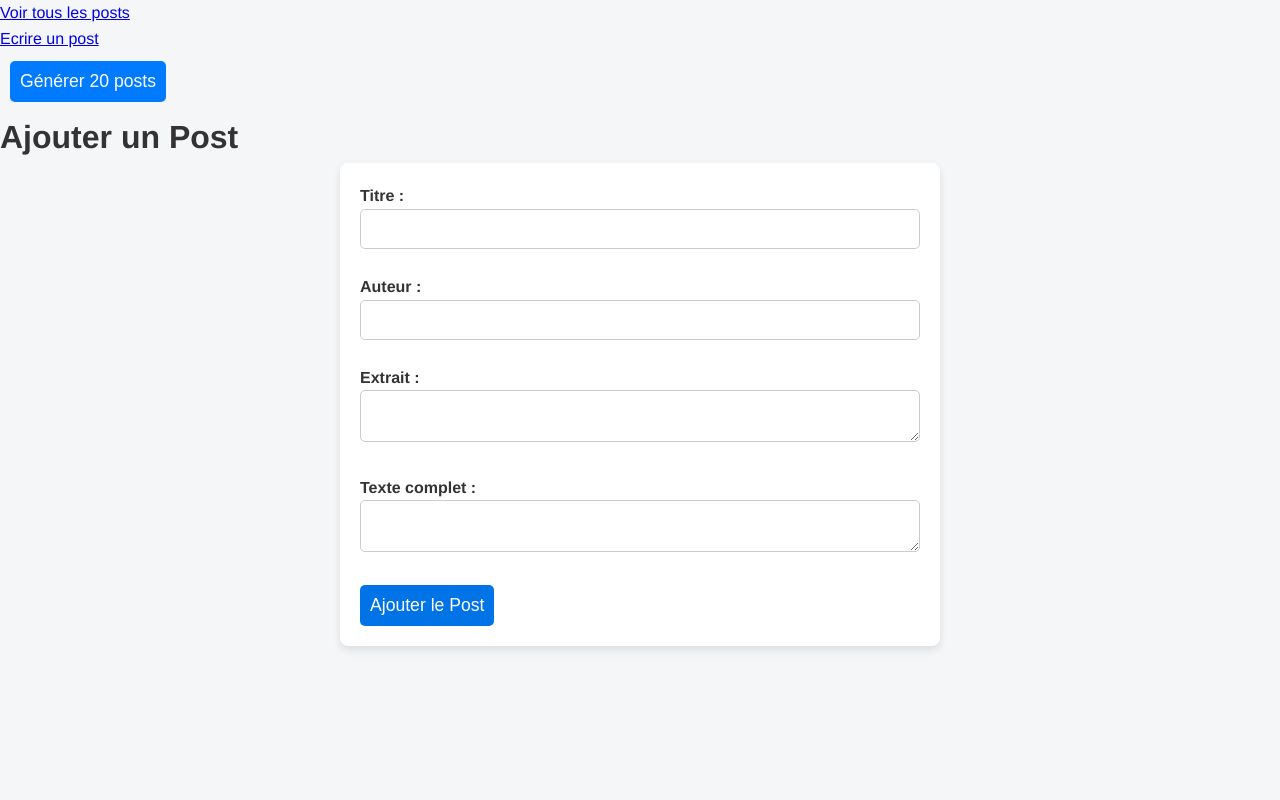
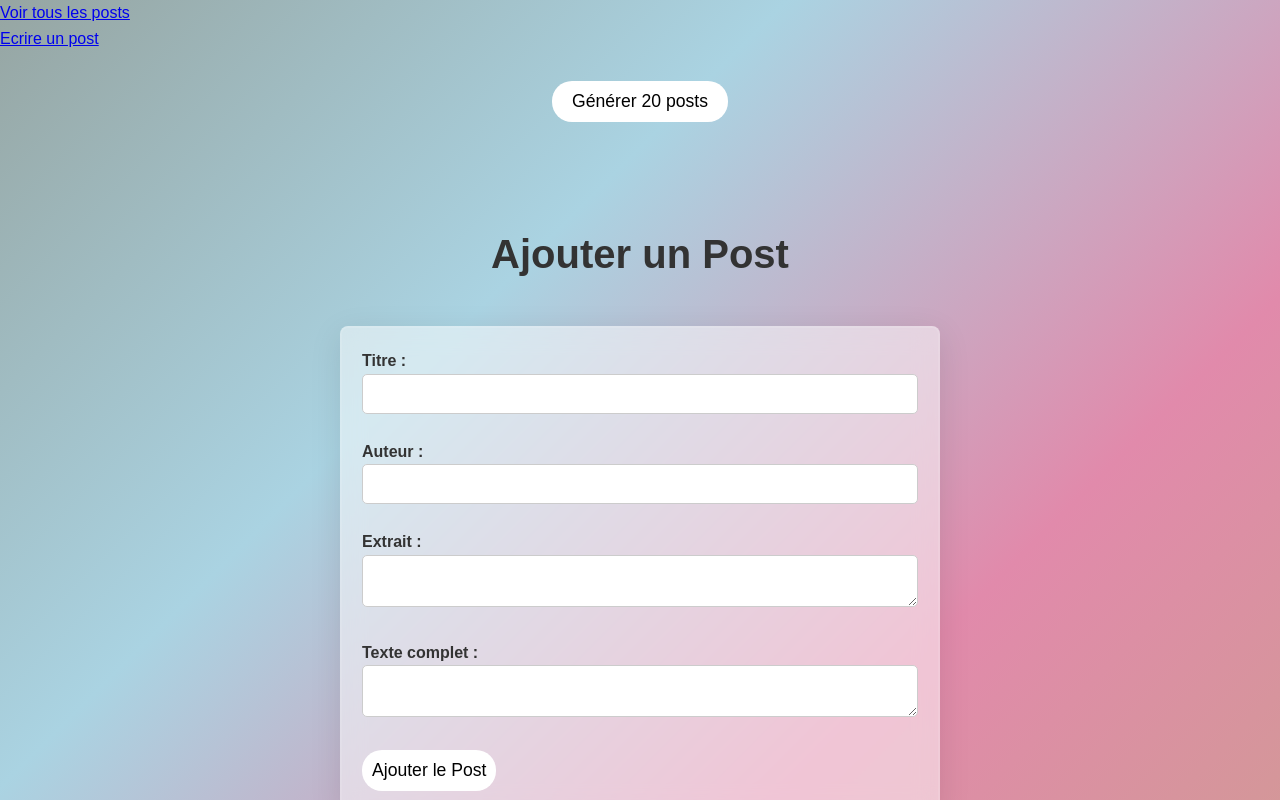
Before and after one commit to Loriane-2009/InfraDon2, a Vue app: page /about in a window 1280 px wide. Shown: the top 800 px of the page. Built offline with nearby package versions, Linux system fonts and the light colour scheme.

Commit message:
Amélioration du design, mais la génélration de posts ne fonctionne plus

```diff
--- a/src/assets/styles.css
+++ b/src/assets/styles.css
@@ -1,4 +1,4 @@
-/* Styles généraux */
+/* Global Styles */
 * {
     box-sizing: border-box;
     margin: 0;
@@ -6,52 +6,53 @@
 }
 
 body {
-    font-family: 'Helvetica Neue', Arial, sans-serif;
-    background-color: #f4f6f8;
-    color: #333;
+    font-family: polymath-display, sans-serif;
+    background: linear-gradient(-45deg, #cd9e8f, #e18aab, #aad3e2, #96a5a2);
     line-height: 1.6;
+    padding-bottom: 100px;
 }
 
-/* Conteneur principal */
+/* Main Container */
 .home {
     max-width: 800px;
     margin: 40px auto;
     padding: 0 20px;
 }
 
-/* Titre principal */
-.home h1 {
+h1 {
+    font-weight: 700;
     font-size: 2.5em;
-    font-weight: bold;
     color: #333;
     text-align: center;
     margin-bottom: 40px;
 }
 
-/* Loader */
 .loading {
     text-align: center;
     font-size: 1.2em;
     color: #888;
 }
 
-/* Styles pour les posts */
 .posts {
     display: flex;
     flex-direction: column;
+    repeat(auto-fit, minmax(200px, 1fr));
     gap: 25px;
 }
 
 .post {
     position: relative;
-    background-color: #fff;
     border-radius: 8px;
     padding: 20px;
-    box-shadow: 0 4px 8px rgba(0, 0, 0, 0.1);
     transition: transform 0.2s, box-shadow 0.2s;
     display: flex;
     flex-direction: column;
     justify-content: space-between;
+    background: rgba(255, 255, 255, 0.5);
+    backdrop-filter: blur(12px);
+    -webkit-backdrop-filter: blur(12px);
+    border: 2px solid rgba(255, 255, 255, 0.1);
+    box-shadow: 0 8px 32px rgba(0, 0, 0, 0.1);
 }
 
 .post:hover {
@@ -75,7 +76,6 @@ body {
     display: flex;
     justify-content: space-between;
     align-items: center;
-    /* Aligne verticalement l'extrait et le bouton */
     margin-bottom: 10px;
 }
 
@@ -83,28 +83,23 @@ body {
     font-style: italic;
     color: #555;
     margin: 0;
-    /* Supprime les marges pour éviter un désalignement */
 }
 
 .btn-modify {
-
     cursor: pointer;
     font-size: 0.9em;
-    /* Assure une taille de texte cohérente */
     height: auto;
-    /* Permet au padding de définir la hauteur */
 }
 
-/* Texte complet dans la balise details */
 .full-text summary {
     cursor: pointer;
-    color: #0073e6;
+    color: #8693dd;
     font-weight: 500;
     margin-bottom: 10px;
 }
 
 .full-text summary:hover {
-    color: #005bb5;
+    color: #a6aedd;
 }
 
 .full-text p {
@@ -113,7 +108,6 @@ body {
     color: #333;
 }
 
-/* Commentaires */
 .comments {
     margin-top: 20px;
     padding-top: 15px;
@@ -158,7 +152,6 @@ body {
     color: #999;
 }
 
-/* Formulaire d'ajout de post */
 form {
     display: flex;
     flex-direction: column;
@@ -166,9 +159,13 @@ form {
     max-width: 600px;
     margin: 0 auto;
     padding: 20px;
-    background-color: #fff;
     border-radius: 8px;
-    box-shadow: 0 4px 8px rgba(0, 0, 0, 0.1);
+    background: rgba(255, 255, 255, 0.5);
+    backdrop-filter: blur(12px);
+    -webkit-backdrop-filter: blur(12px);
+    border: 2px solid rgba(255, 255, 255, 0.1);
+    box-shadow: 0 8px 32px rgba(0, 0, 0, 0.1);
+
 }
 
 label {
@@ -187,21 +184,19 @@ textarea {
 }
 
 button {
+    padding: 10px;
+    background-color: #ffffff;
+    color: rgb(0, 0, 0);
 
-    padding: 10px;
-    background-color: #0073e6;
-    color: white;
     border: none;
-    border-radius: 5px;
+    border-radius: 20px;
     font-size: 1.1em;
-
 }
 
 button:hover {
-    background-color: #005bb5;
+    background-color: #a6aedd;
 }
 
-/* Messages de succès et d'erreur */
 .error,
 .success {
     font-weight: bold;
@@ -217,12 +212,11 @@ button:hover {
     color: green;
 }
 
-/* Bouton supprimer */
 button.delete-post {
     position: absolute;
     bottom: 20px;
     right: 20px;
-    background-color: #ff4d4d;
+    background-color: #cc7272;
     color: white;
     font-size: 1em;
     border: none;
@@ -233,5 +227,23 @@ button.delete-post {
 }
 
 button.delete-post:hover {
-    background-color: #e63946;
+    background-color: #d05454;
 }
+
+
+/* .comment-content{
+    display: flex;
+    justify-content: center;  Centre horizontalement *
+    align-items: center;
+    height: 100vh;
+}
+button.generate-button {
+    display: flex;
+    justify-content: center;
+
+} */
+button.generate-button{
+    display: block; /* Pour que le bouton occupe toute la largeur possible */
+    margin: 30px auto 100px auto; /* Centre horizontalement et ajoute un espacement vertical */
+    padding: 10px 20px;
+}
--- a/src/pages/About.vue
+++ b/src/pages/About.vue
@@ -100,11 +100,12 @@ const generateTestPosts = async () => {
 </script>
 
 <template>
-  <button @click="generateTestPosts" style="margin: 10px; padding: 10px; background-color: #007BFF; color: white; border: none; border-radius: 5px; cursor: pointer;">
-        Générer 20 posts
-      </button>
+   <button class="generate-button" @click="generateTestPosts">
+      Générer 20 posts
+    </button>
   <div>
     <h1>Ajouter un Post</h1>
+
     <form @submit.prevent="submitForm">
       <div>
         <label for="title">Titre :</label>
@@ -137,6 +138,10 @@ const generateTestPosts = async () => {
       </div>
     </form>
 
+    <button class="generate-button" @click="generateTestPosts">
+      Générer 20 posts
+    </button>
+
     <div v-if="error" class="error">{{ error }}</div>
     <div v-if="successMessage" class="success">{{ successMessage }}</div>
   </div>
```
